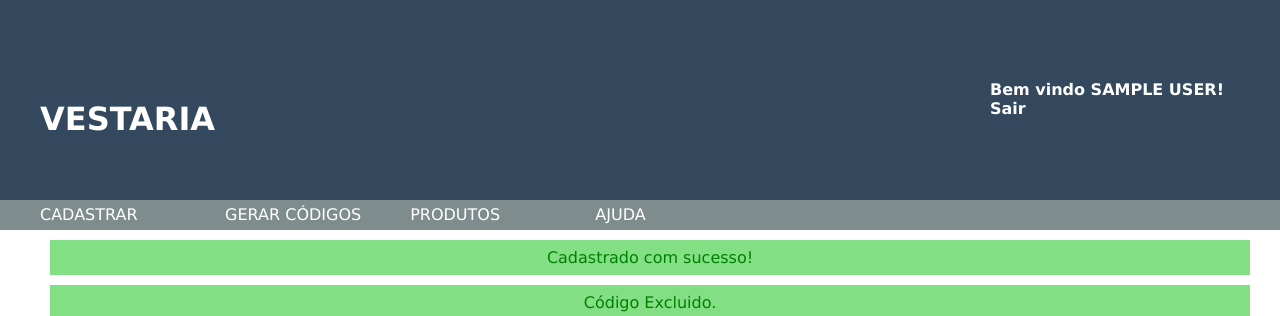
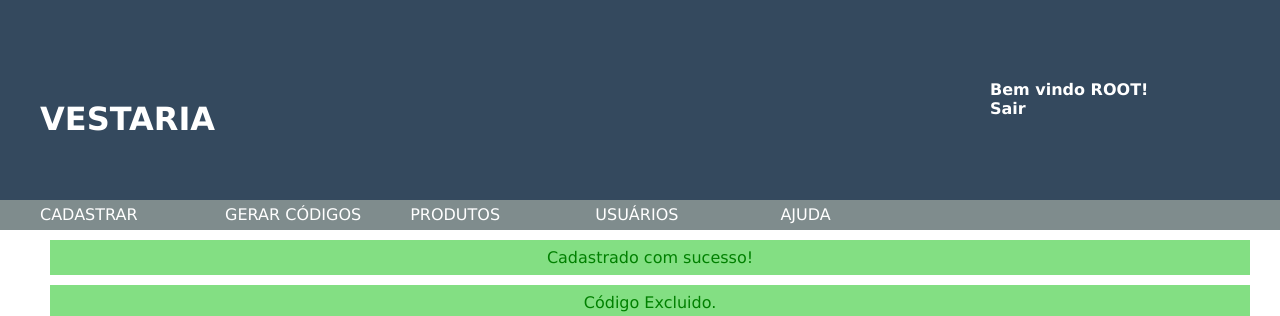
Before and after one commit to ernandes-xeo/geradorcodigo, a PHP site: page /views/index.php in a window 1280 px wide. Shown: the top 316 px of the page. Run offline with PHP 8.4, Linux system fonts and the light colour scheme; the visitor is signed in with stand-in values (Sample User, id 1); data comes from the database, SQL or seed files in the repository.

Commit message:
Atualizações live

```diff
--- a/index.php
+++ b/index.php
@@ -23,7 +23,7 @@ if (!isset($_SESSION)) {
 
             </div>
         <?php } ?>
-        <form class="login" method="POST" action="controllers/LoginController.php" >
+        <form class="login" method="POST" action="controllers/loginController.php" >
             <fieldset> <legend>Login</legend>
                 <label>Usuário</label>
                 <input id="nome" type="text" name="user" />
--- a/models/conexao.php
+++ b/models/conexao.php
@@ -9,26 +9,12 @@ class Conexao {
         //$this->conectar();
     }
 
-	/* exemplo1 */
-//    public function conectar() {
-//        $host = 'localhost';
-//        $banco = 'codigo_barras';
-//        $user = 'root';
-//        $senha = '';
-//        try {
-//            $this->con = new PDO("mysql:host=" . $host . ";dbname=" . $banco . "", "" . $user . "", "" . $senha . "");
-//        } catch (Exception $ex) {
-//            print_r($ex);
-//        }
-//        return $this->con;
-//    }
-	/* exemplo2 */
     public static function getInstance() {
 
-        $host = 'localhost';
-        $banco = 'codigo_barras';
-        $user = 'root';
-        $senha = '';
+        $host = 'cod_barras.mysql.dbaas.com.br';
+        $banco = 'cod_barras';
+        $user = 'cod_barras';
+        $senha = 'CodBarras!@#00';
 
         if (!isset(self::$instance)) {
             self::$instance = new PDO('mysql:host='.$host.';dbname='.$banco.'', $user, $senha, array(PDO::MYSQL_ATTR_INIT_COMMAND => "SET NAMES utf8"));
--- a/views/page/nav.php
+++ b/views/page/nav.php
@@ -5,6 +5,9 @@
             <li><a href="index.php?op=produtos">Cadastrar</a></li>
             <li><a href="index.php?op=GerarCodigos">Gerar Códigos</a></li>
             <li><a href="index.php?op=listar-produtos">Produtos</a></li>
+            <?php if($_SESSION['usuario'] == 'root'){ ?>
+			<li><a href="index.php?op=usuarios">Usuários</a></li>
+			<?php } ?>
             <li><a href="index.php?op=ajuda">Ajuda</a></li>
         </ul>
     </nav>
--- a/views/usuarios/usuarios.php
+++ b/views/usuarios/usuarios.php
@@ -67,10 +67,10 @@ $usuarios = $usarioDao->listarPaginas($p, $qnt);
                 <td><?php echo $usuario->getNome() ?></td>
                 <td><?php echo $usuario->getEmail() ?></td>
                 <td align="center">
-                    <?php if($usuario->getId() <> 1){ ?>
+                    <?php // if($usuario->getId() <> 1){ ?>
                         <a href="../controllers/usuariosController.php?botao=exibir&id=<?php echo $usuario->getId() ?>">Exibir </a> |
                         <a href="../controllers/usuariosController.php?botao=excluir&id=<?php echo $usuario->getId() ?>" onclick="return confirmar()">Excluir</a>
-                    <?php } ?>
+                    <?php // } ?>
 
                 </td>
             <?php } ?>
```
Also changed, not shown: 1 other file.
